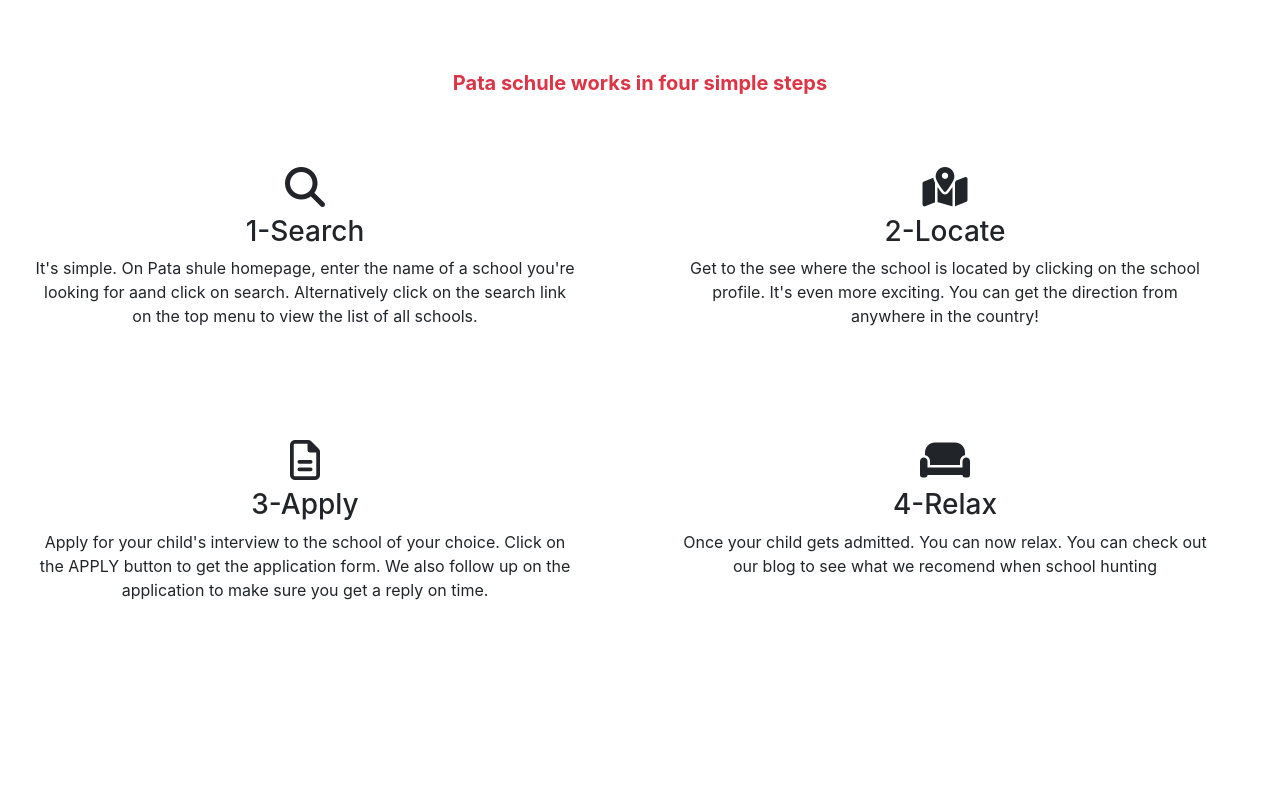
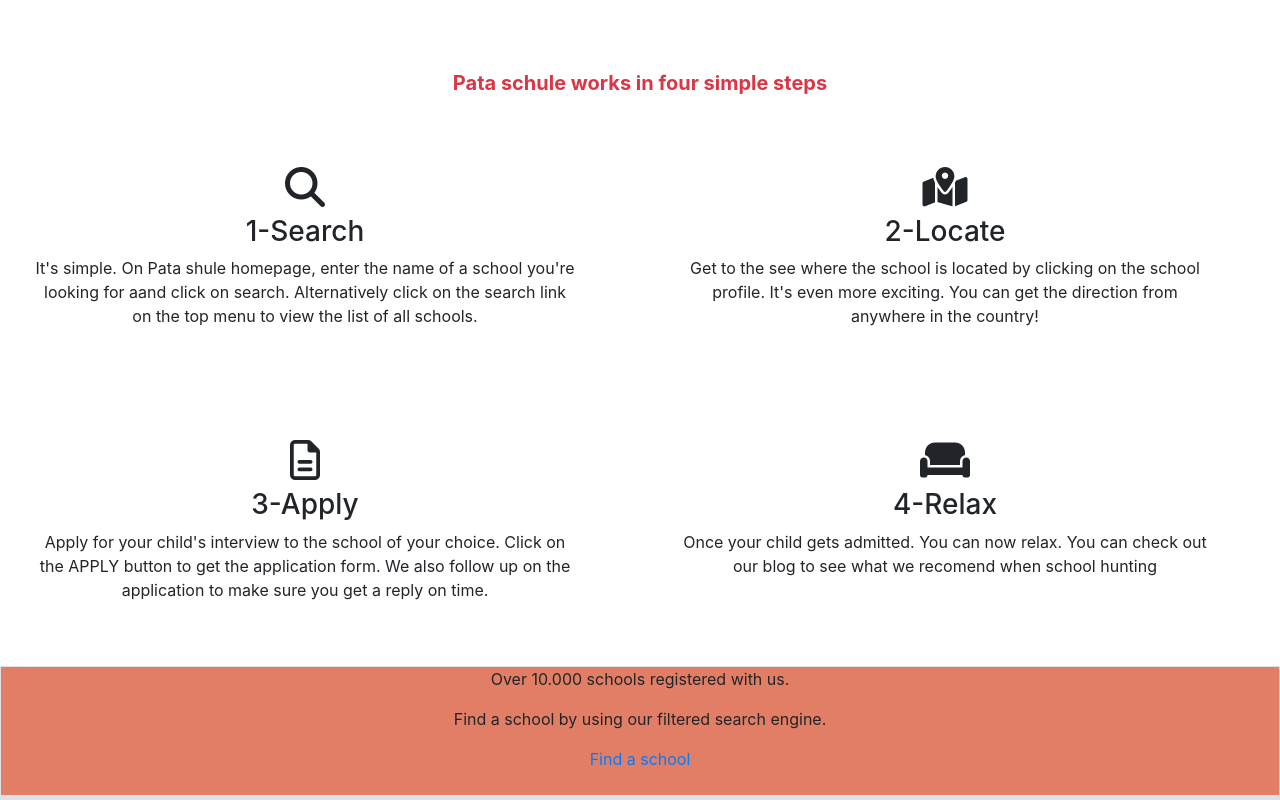
Before and after one commit to tadeuasarro/TadeuHTMLCapstone, a plain HTML site: page index.html in a window 1280 px wide. Shown: the part 419-1219 px from the top of the page. Before the commit the page ends 1085 px from the top, so only its background shows below. Drawn offline with nearby package versions, Linux system fonts and the light colour scheme.

Commit message:
Start work on details element

```diff
--- a/css/style.css
+++ b/css/style.css
@@ -22,3 +22,15 @@
 .w-20 {
   width: 10%;
 }
+
+.first-detail {
+  background-color: #e27e65;
+}
+
+.second-detail {
+  background-color: #99a5a6;
+}
+
+.third-detail {
+  background-color: #519bd7;
+}
--- a/index.html
+++ b/index.html
@@ -79,6 +79,24 @@
                     </div>
                 </div>
             </div>
+
+            <!-- DETAILS -->
+            <div>
+                <div class="col-12 border text-center first-detail">
+                    <div>
+                        <p>Over 10.000 schools registered with us.</p>
+                        <p>Find a school by using our filtered search engine.</p>
+                        <a href="">Find a school</a>
+                    </div>
+                    <img>
+                </div>
+                <div class="col-12 border text-center second-detail">
+
+                </div>
+                <div class="col-12 border text-center third-detail">
+
+                </div>
+            </div>
         </main>
 
         <footer></footer>
```
